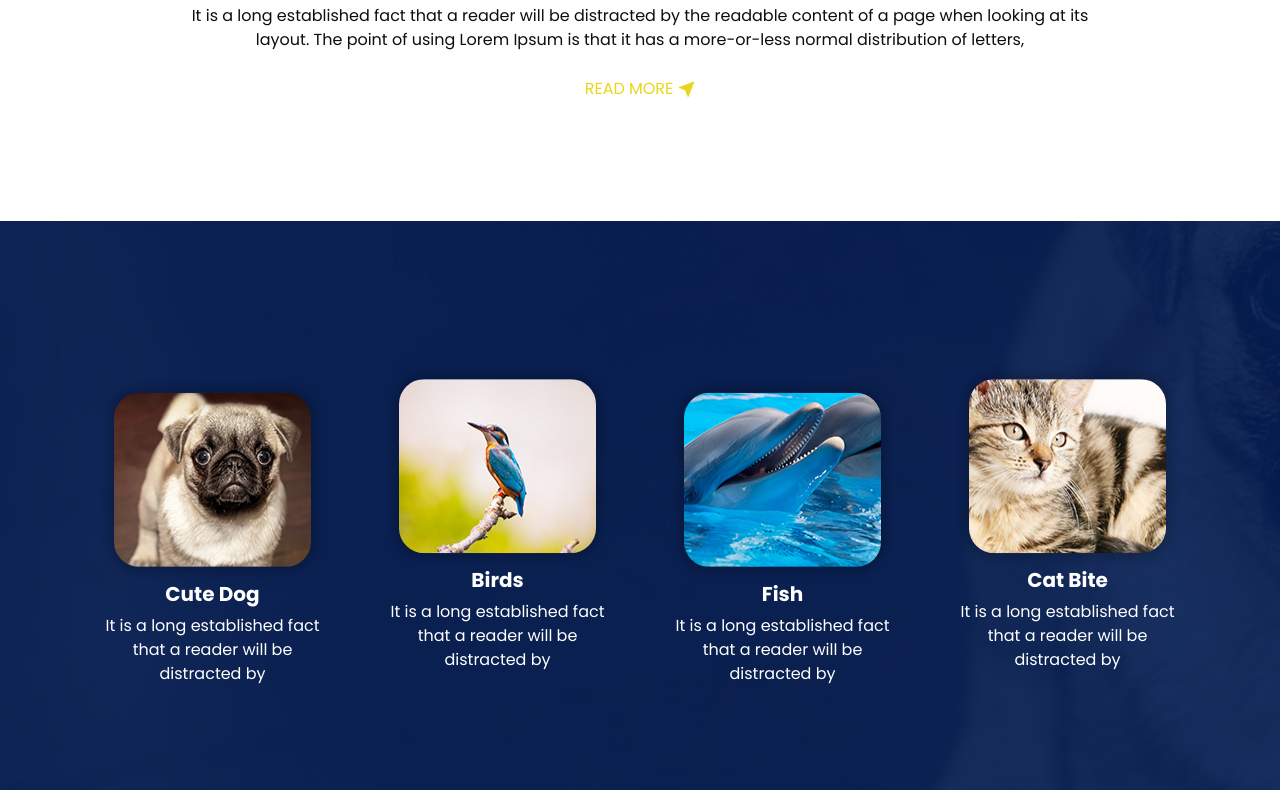
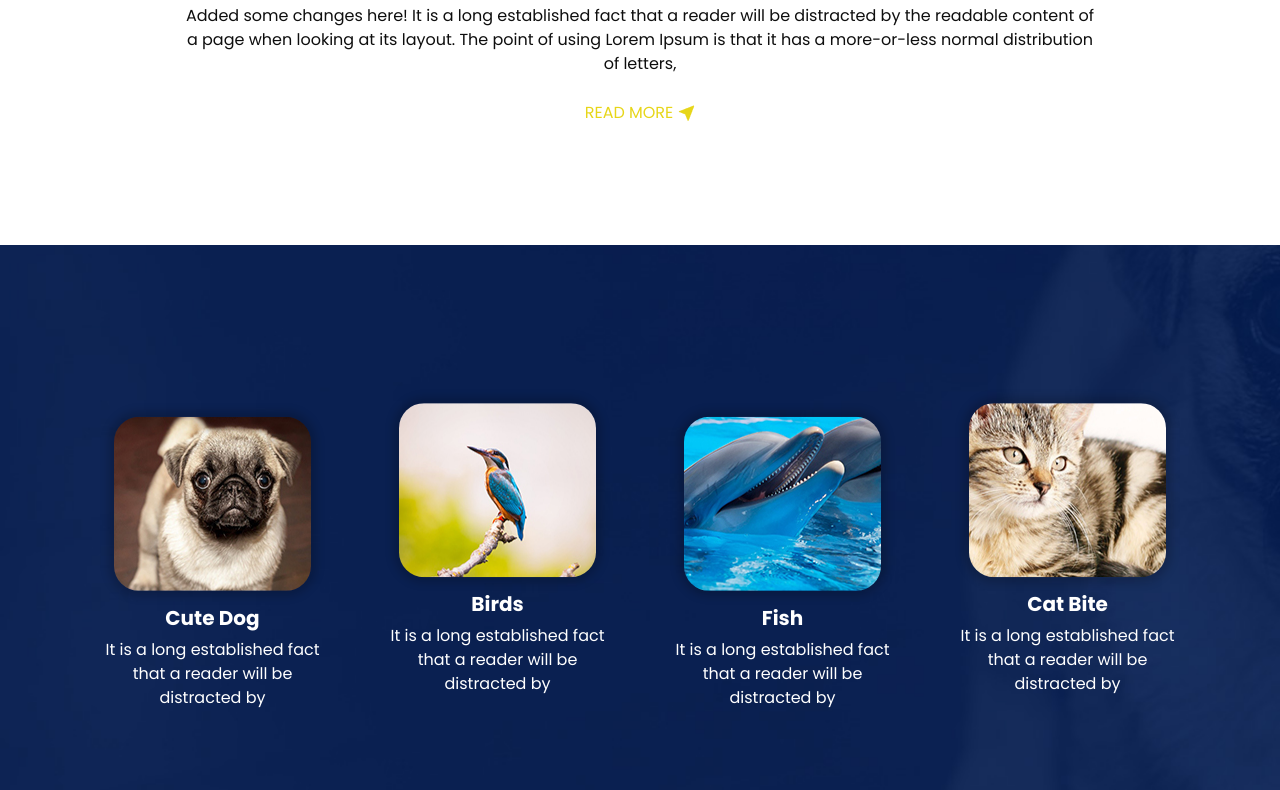
Before and after one commit to pascalpeh/module2-cd-s3, a plain HTML site: page public/about.html in a window 1280 px wide. Shown: the part 293-1083 px from the top of the page. Drawn offline with nearby package versions, Linux system fonts and the light colour scheme.

Commit message:
Added minor changes on the about page

```diff
--- a/public/about.html
+++ b/public/about.html
@@ -81,6 +81,7 @@
           </h2>
         </div>
         <p>
+          Added some changes here!
           It is a long established fact that a reader will be distracted by the readable content of a page when looking at its layout. The point of using Lorem Ipsum is that it has a more-or-less normal distribution of letters,
         </p>
         <div class="btn-box">
```
